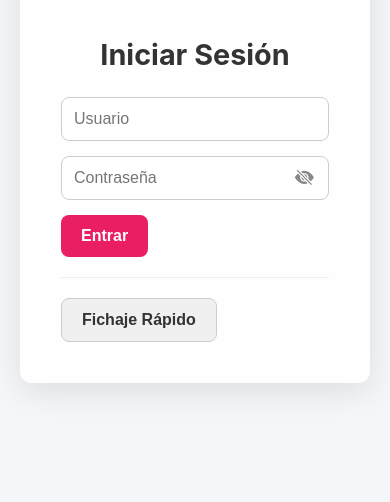
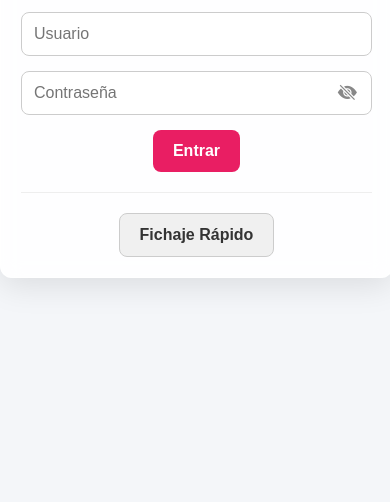
Before and after one commit to Pablorodriguezz/Control_Asist_V2, a website: page public/index.html in a window 390 px wide. Shown: the part 342-844 px from the top of the page. Drawn offline with nearby package versions, Linux system fonts and the light colour scheme.

Commit message:
prue12345678832323232

```diff
--- a/public/index.html
+++ b/public/index.html
@@ -10,21 +10,11 @@
       rel="stylesheet"
     />
   </head>
-  <!-- 1. Añadimos la clase 'login-page' al body -->
-  <body class="login-page">
+  <body>
     <div class="container">
-      <!-- 2. Creamos la columna izquierda para el logo -->
-      <div class="login-column logo-column">
-        <img
-          src="/images/dad1.png"
-          alt="Logo de la Empresa"
-          class="logo-img"
-        />
-      </div>
+      <img src="/images/dad1.png" alt="Logo de la Empresa" class="logo-img" />
 
-      <!-- 3. Creamos la columna derecha para el formulario -->
-      <div class="login-column form-column">
-        <!-- Contenedor para el Login Normal (sin cambios internos) -->
+      <!-- Contenedor para el Login Normal -->
       <div id="loginNormalContainer">
         <h1>Iniciar Sesión</h1>
         <form id="loginForm">
@@ -43,18 +33,20 @@
               required
               autocomplete="current-password"
             />
+            <!-- Mueve el icono aquí dentro -->
             <i class="bi bi-eye-slash-fill" id="togglePassword"></i>
           </div>
           <button type="submit" class="btn-principal">Entrar</button>
         </form>
         <hr style="margin: 20px 0" />
+        <!-- NUEVO BOTÓN -->
         <button type="button" id="btnFichajeRapido" class="btn-secundario">
           Fichaje Rápido
         </button>
         <p id="error" class="status-message error" style="display: none"></p>
       </div>
 
-        <!-- Contenedor para Fichaje Rápido (sin cambios internos) -->
+      <!-- NUEVO CONTENEDOR PARA EL FICHAJE RÁPIDO (inicialmente oculto) -->
       <div id="fichajeRapidoContainer" style="display: none">
         <h1>¿Quién va a fichar?</h1>
         <div id="listaEmpleados" class="employee-grid">
@@ -68,7 +60,6 @@
         >
           Volver al Login
         </button>
-        </div>
       </div>
     </div>
 
@@ -104,6 +95,8 @@
           }
         });
 
+      // En el <script> de index.html, añade este código nuevo
+
       const loginNormalContainer = document.getElementById(
         "loginNormalContainer"
       );
@@ -114,22 +107,28 @@
       const btnVolverLogin = document.getElementById("btnVolverLogin");
       const listaEmpleadosDiv = document.getElementById("listaEmpleados");
 
+      // =======================================================
+      // === NUEVA LÓGICA PARA MOSTRAR/OCULTAR CONTRASEÑA ===
+      // =======================================================
       const togglePassword = document.querySelector("#togglePassword");
       const passwordInput = document.querySelector("#password");
 
       if (togglePassword && passwordInput) {
         togglePassword.addEventListener("click", function () {
+          // Cambia el tipo del input (de password a text o viceversa)
           const type =
             passwordInput.getAttribute("type") === "password"
               ? "text"
               : "password";
           passwordInput.setAttribute("type", type);
 
+          // Cambia el icono del ojo
           this.classList.toggle("bi-eye-slash-fill");
           this.classList.toggle("bi-eye-fill");
         });
       }
 
+      // Evento para mostrar la pantalla de fichaje rápido
       btnFichajeRapido.addEventListener("click", async () => {
         loginNormalContainer.style.display = "none";
         fichajeRapidoContainer.style.display = "block";
@@ -140,7 +139,7 @@
           if (!res.ok) throw new Error("No se pudo cargar la lista.");
           const empleados = await res.json();
 
-          listaEmpleadosDiv.innerHTML = "";
+          listaEmpleadosDiv.innerHTML = ""; // Limpiar
           if (empleados.length === 0) {
             listaEmpleadosDiv.innerHTML =
               "<p>No hay empleados configurados para fichar.</p>";
@@ -152,6 +151,7 @@
             btnEmpleado.className = "btn-empleado";
             btnEmpleado.textContent = emp.nombre;
             btnEmpleado.onclick = () => {
+              // Navegamos a la nueva página pasando el ID y el nombre como parámetros
               window.location.href = `/fichaje-rapido.html?id=${
                 emp.id
               }&nombre=${encodeURIComponent(emp.nombre)}`;
@@ -163,6 +163,7 @@
         }
       });
 
+      // Evento para volver a la pantalla de login normal
       btnVolverLogin.addEventListener("click", () => {
         loginNormalContainer.style.display = "block";
         fichajeRapidoContainer.style.display = "none";
--- a/public/style.css
+++ b/public/style.css
@@ -262,83 +262,5 @@ hr { border: none; border-top: 1px solid #eee; margin: 25px 0; }
     }
     .admin-page .sidebar.sidebar-visible { transform: translateX(0); }
 
-    /* =================================================================== */
-/* === ESTILOS ESPECÍFICOS PARA EL NUEVO LOGIN DE 2 COLUMNAS === */
-/* =================================================================== */
 
-/* 1. Body Styling for Login Page */
-/* Centra la tarjeta de login en medio de la pantalla */
-body.login-page {
-  display: flex;
-  justify-content: center;
-  align-items: center;
-  min-height: 100vh;
-  padding: 20px;
-  box-sizing: border-box;
 }
-
-/* 2. Modificamos el .container para que sea el contenedor de las columnas */
-body.login-page .container {
-  display: flex;
-  flex-direction: row; /* Columnas una al lado de la otra */
-  max-width: 900px; /* Ancho máximo para el diseño de dos columnas */
-  width: 100%;
-  padding: 0; /* Quitamos el padding para que las columnas lo controlen */
-  text-align: left; /* Reseteamos la alineación del texto */
-  margin: 0; /* El body ya se encarga de centrar */
-  overflow: hidden; /* Mantiene los bordes redondeados limpios */
-}
-
-/* 3. Estilos para las columnas */
-.login-column {
-  padding: 40px;
-  box-sizing: border-box;
-  width: 50%; /* Cada columna ocupa la mitad */
-  display: flex;
-  flex-direction: column;
-  justify-content: center;
-}
-
-/* 4. Columna del logo (izquierda) */
-.logo-column {
-  align-items: center; /* Centra el logo horizontalmente */
-  background-color: var(
-    --secondary-color
-  ); /* Un fondo suave para diferenciar */
-}
-
-.logo-column .logo-img {
-  max-width: 250px; /* Ajusta el tamaño del logo */
-  width: 100%;
-  height: auto;
-}
-
-/* 5. Columna del formulario (derecha) */
-.form-column h1 {
-  text-align: center; /* Centramos el título "Iniciar Sesión" */
-  border-bottom: none; /* Quitamos el borde que tienen los h1 genéricos */
-  padding-bottom: 0;
-  margin-bottom: 25px;
-  font-size: 1.8rem;
-}
-
-/* 6. Diseño Responsivo para móviles */
-@media (max-width: 800px) {
-  body.login-page .container {
-    flex-direction: column; /* Apila las columnas una encima de la otra */
-    max-width: 420px; /* Un ancho más adecuado para móviles */
-  }
-
-  .login-column {
-    width: 100%; /* Cada columna ocupa el ancho completo */
-  }
-
-  .logo-column {
-    padding: 30px 20px; /* Menos padding en móvil */
-  }
-
-  .logo-column .logo-img {
-    max-width: 150px; /* Hacemos el logo un poco más pequeño */
-  }
-}
-}
```
Lines whose indentation alone changed are shown as unchanged.
